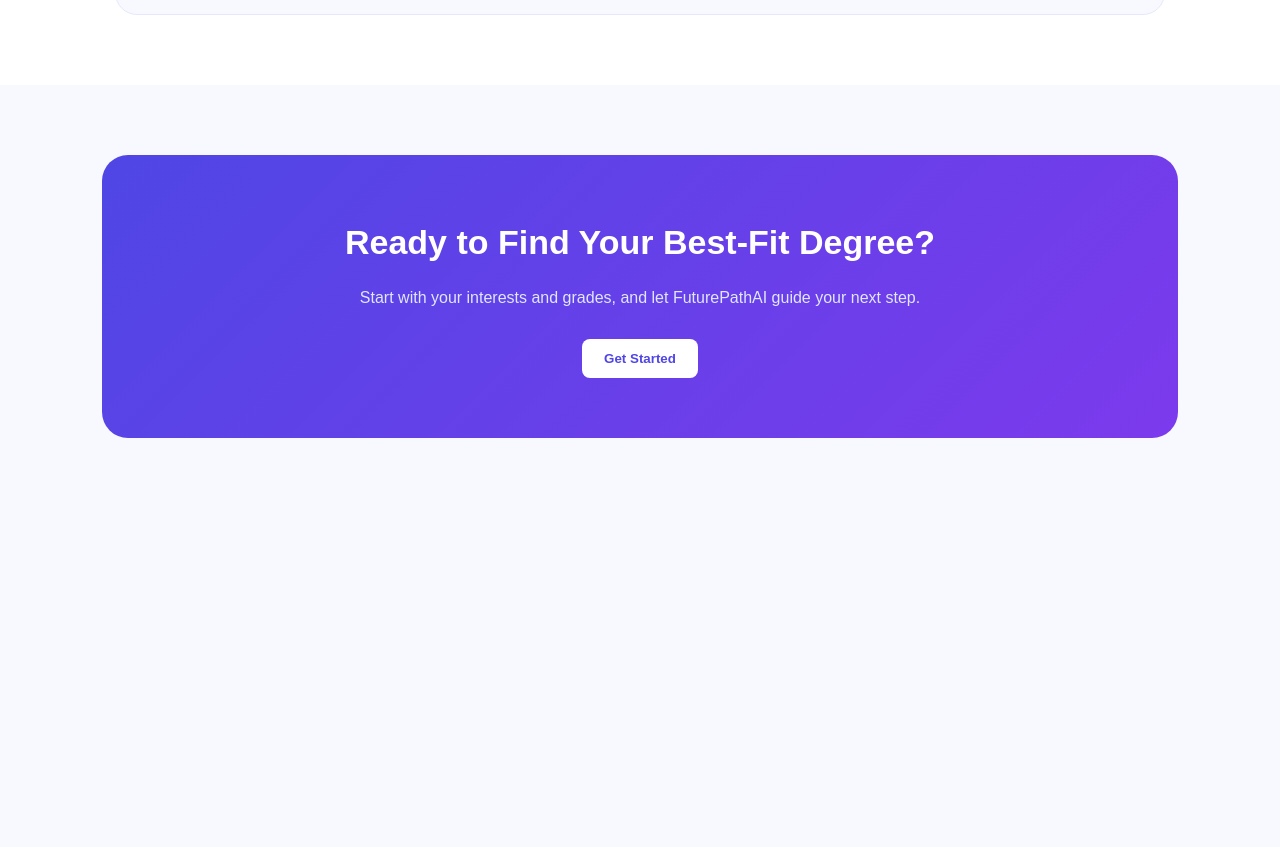
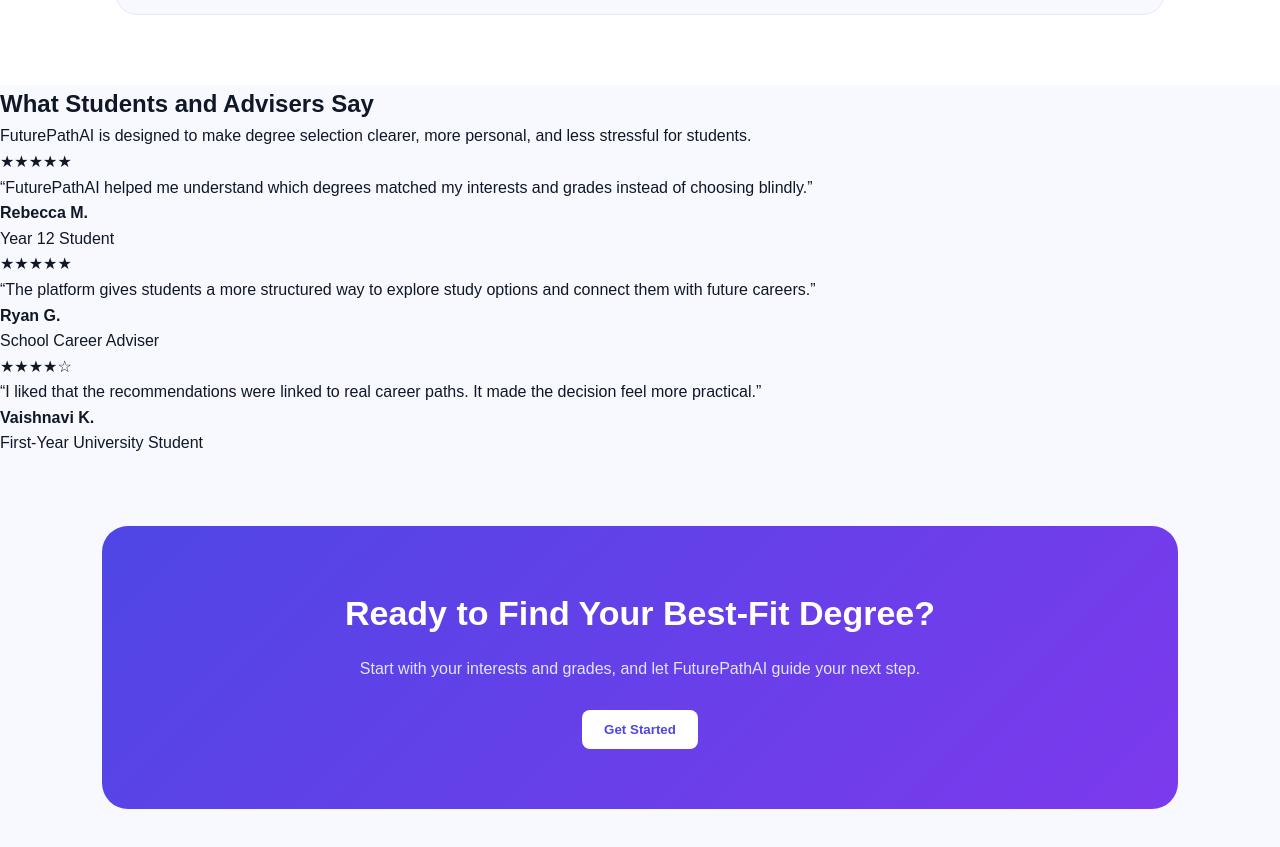
Before and after one commit to AjKarthik5/FuturePathAI, a plain HTML site: page index.html in a window 1280 px wide. Shown: the part 1983-2830 px from the top of the page. Before the commit the page ends 2491 px from the top, so only its background shows below. Drawn offline with Linux system fonts and the light colour scheme.

Commit message:
index.html

```diff
--- a/index.html
+++ b/index.html
@@ -126,6 +126,43 @@
     </div>
   </section>
 
+  <!-- Social Proof  -->
+<section class="social-proof">
+  <h2>What Students and Advisers Say</h2>
+  <p class="social-intro">
+    FuturePathAI is designed to make degree selection clearer, more personal, and less stressful for students.
+  </p>
+
+  <div class="review-grid">
+    <div class="review-card">
+      <div class="stars">★★★★★</div>
+      <p>
+        “FuturePathAI helped me understand which degrees matched my interests and grades instead of choosing blindly.”
+      </p>
+      <h4>Rebecca M.</h4>
+      <span>Year 12 Student</span>
+    </div>
+
+    <div class="review-card">
+      <div class="stars">★★★★★</div>
+      <p>
+        “The platform gives students a more structured way to explore study options and connect them with future careers.”
+      </p>
+      <h4>Ryan G.</h4>
+      <span>School Career Adviser</span>
+    </div>
+
+    <div class="review-card">
+      <div class="stars">★★★★☆</div>
+      <p>
+        “I liked that the recommendations were linked to real career paths. It made the decision feel more practical.”
+      </p>
+      <h4>Vaishnavi K.</h4>
+      <span>First-Year University Student</span>
+    </div>
+  </div>
+</section>
+
   <!-- Final CTA -->
   <section class="cta">
     <h2>Ready to Find Your Best-Fit Degree?</h2>
```
